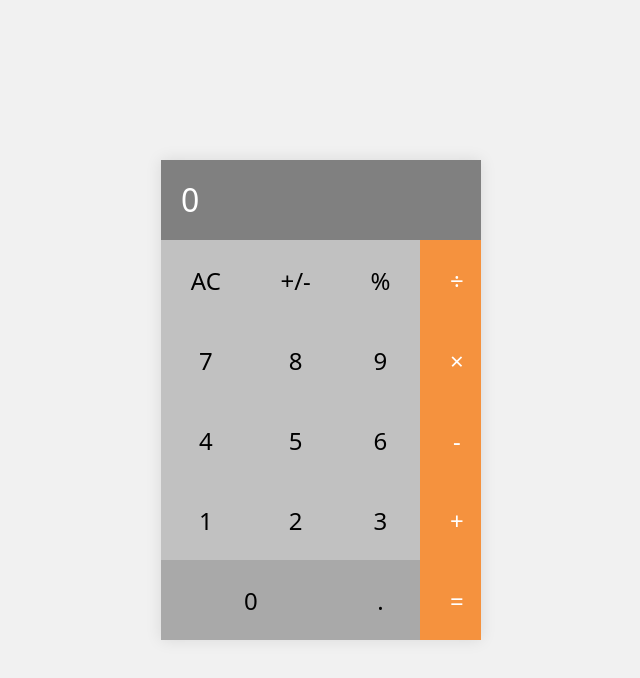
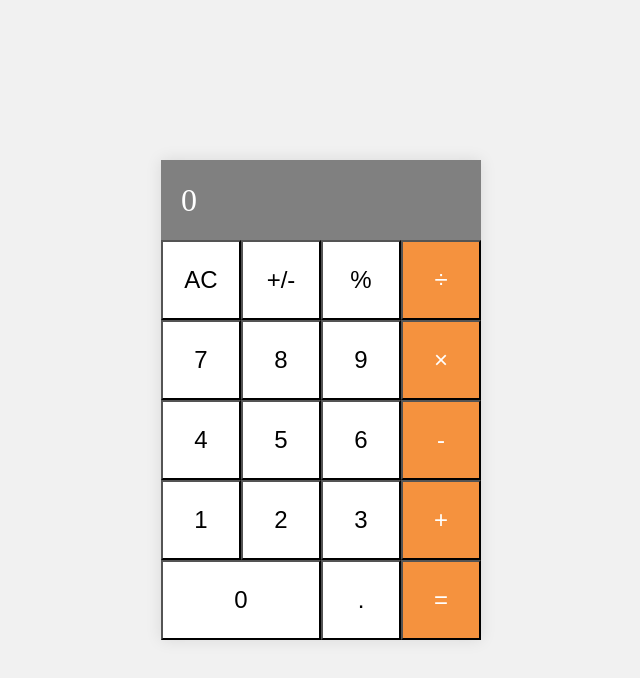
Before and after one commit to Umwizer/Calculator-App, a React (Vite) app in the folder calculatorAp/: page / in a window 1280 px wide. Shown: the top 678 px of the page, without its empty margins (319-959 px from the left). Built offline with nearby package versions, Linux system fonts and the light colour scheme.

Commit message:
updating design

```diff
--- a/calculatorAp/src/components/Calculators.css
+++ b/calculatorAp/src/components/Calculators.css
@@ -39,7 +39,7 @@ body {
 button {
   height: 80px;
   font-size: 1.5rem;
-  background-color: darkgrey;
+  background-color: white;
   cursor: pointer;
   transition: background 0.2s;
 }
@@ -49,7 +49,7 @@ button:hover {
 }
 
 .secondary {
-  background-color: #c1c1c1;
+  background-color: white;
 }
 
 .secondary:hover {
--- a/calculatorAp/src/index.css
+++ b/calculatorAp/src/index.css
@@ -1,4 +1,4 @@
-:root {
+/* :root {
   font-family: system-ui, Avenir, Helvetica, Arial, sans-serif;
   line-height: 1.5;
   font-weight: 400;
@@ -64,4 +64,4 @@ button:focus-visible {
   button {
     background-color: #f9f9f9;
   }
-}
+} */
```
